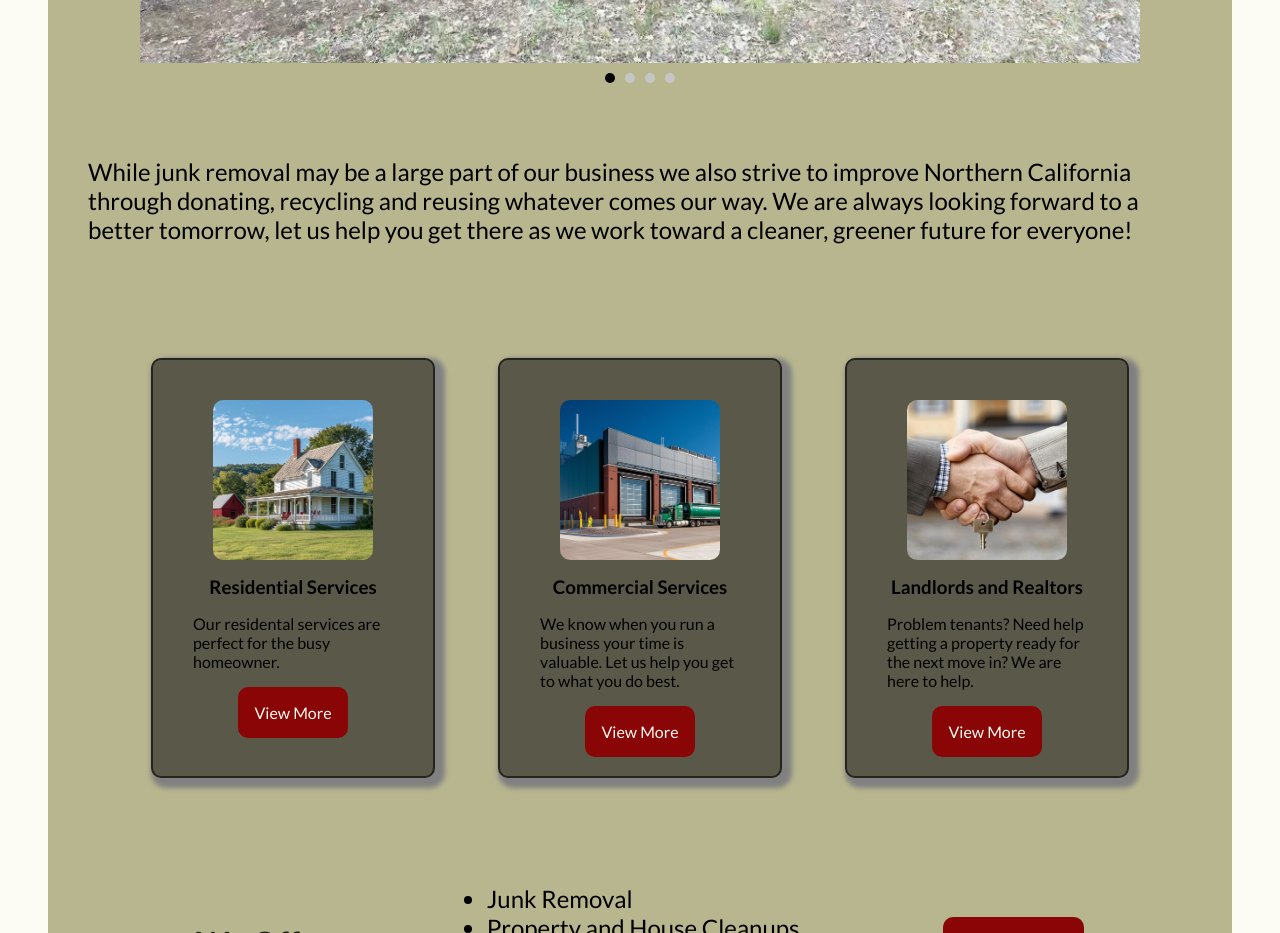
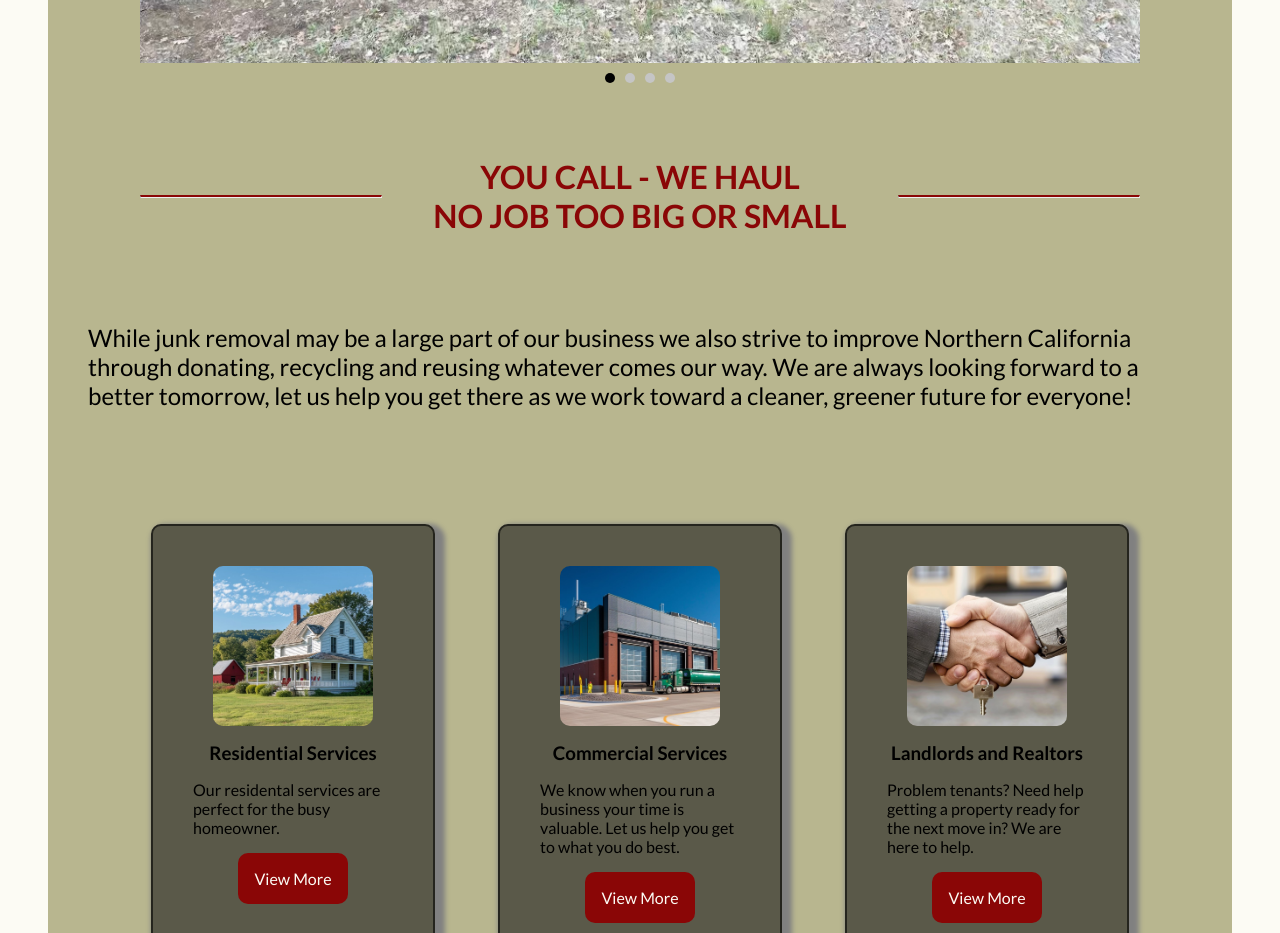
Before and after one commit to lauren-m-johnson/north_state_junk, a React (Vite) app: page / in a window 1280 px wide. Shown: the part 1700-2633 px from the top of the page. Built offline with nearby package versions, Linux system fonts and the light colour scheme; grey boxes are pictures that could not be loaded.

Commit message:
update home

```diff
--- a/src/pages/Home/Home.jsx
+++ b/src/pages/Home/Home.jsx
@@ -22,10 +22,19 @@ export default function Home() {
             <section>
                 <ImageCarousel />
             </section>
-            <p>While junk removal may
-                    be a large part of our business we also strive to improve Northern California through donating, recycling and reusing
-                    whatever comes our way. We are always looking forward to a better tomorrow, let us help you get there as we work
-                    toward a cleaner, greener future for everyone!</p>
+            <div id='slogan'>
+                <hr />
+                    <div>
+                        <h2>YOU CALL - WE HAUL</h2>
+                        <h2>NO JOB TOO BIG OR SMALL</h2>
+                    </div>
+                <hr />
+            </div>
+            <p>
+                While junk removal may be a large part of our business we also strive to improve Northern California through donating, recycling and reusing
+                whatever comes our way. We are always looking forward to a better tomorrow, let us help you get there as we work
+                toward a cleaner, greener future for everyone!
+            </p>
             <section>
                 <ReactCardFlip />
             </section>
```
